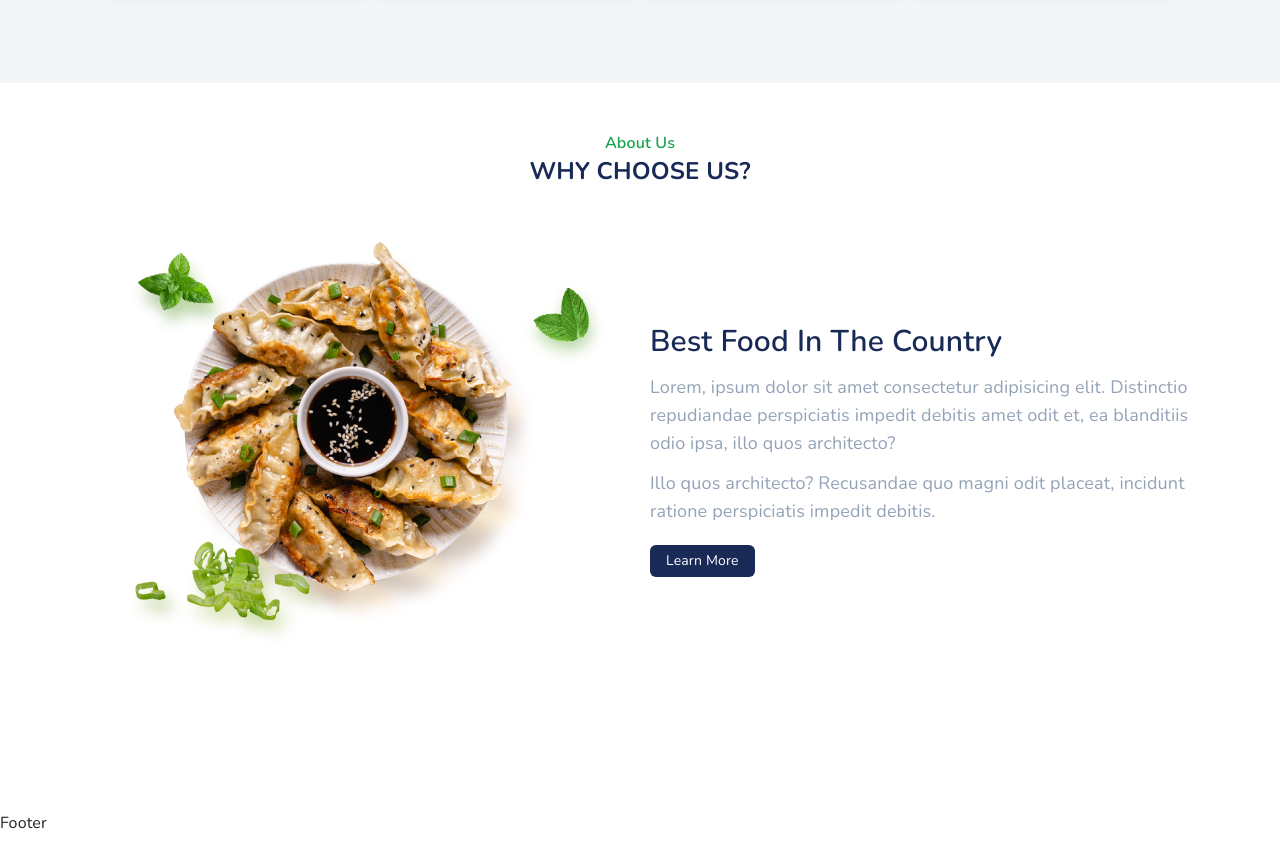
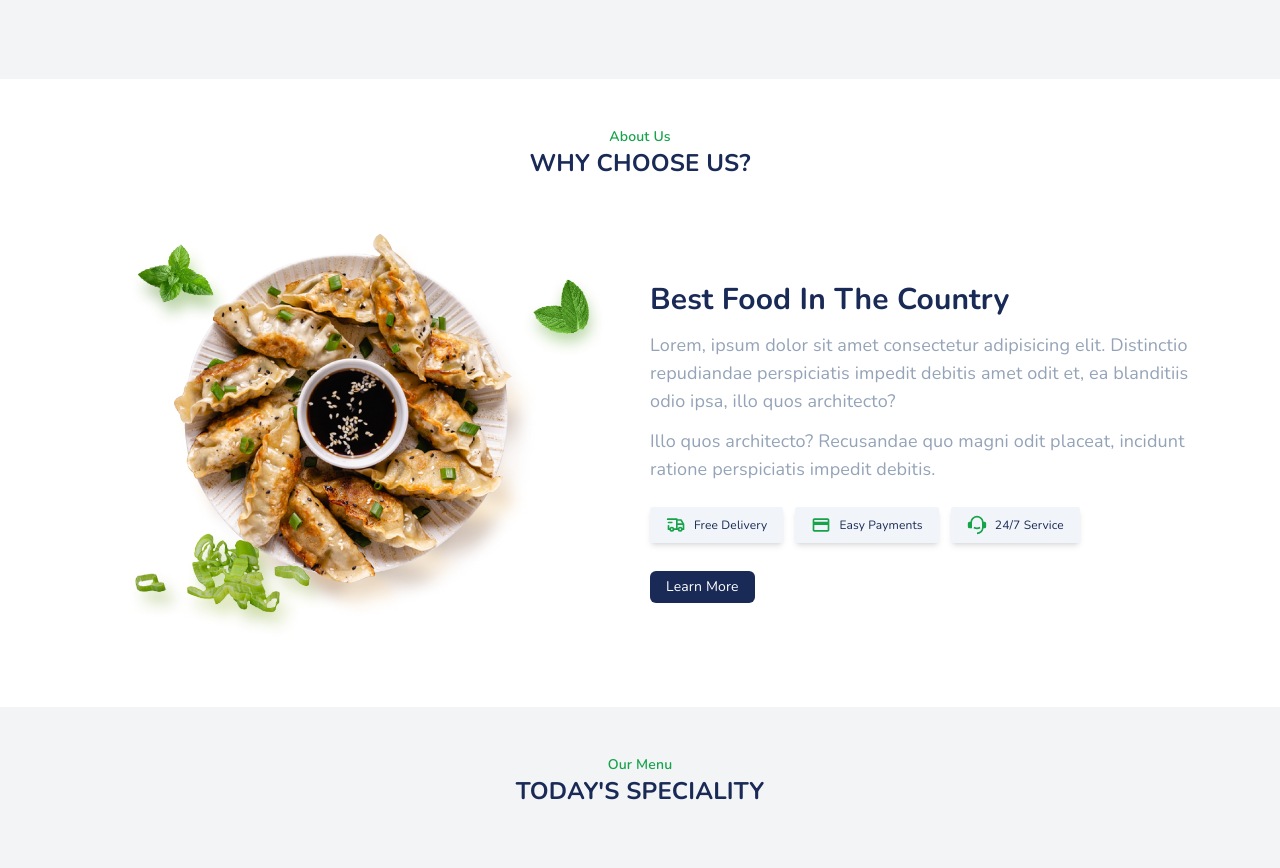
Before and after one commit to gidi-babz/koret-chow, a Next.js app: page / in a window 1280 px wide. Shown: the part 1900-2768 px from the top of the page. Before the commit the page ends 2735 px from the top, so only its background shows below. Built offline with nearby package versions, Linux system fonts and the light colour scheme.

Commit message:
about section done

```diff
--- a/components/Button.js
+++ b/components/Button.js
@@ -2,7 +2,7 @@ const Button = ({ children }) => {
 	return (
 		<button
 			type="button"
-			className="text-sm mt-2 btn rounded-md py-1.5 px-4 cursor-pointer hover:bg-green-700 outline-none z-10"
+			className="text-sm mt-2 btn transition-all duration-300 ease-in rounded-md py-1.5 px-4 cursor-pointer hover:bg-green-700 outline-none z-10"
 		>
 			{children}
 		</button>
--- a/components/SectionHeading.js
+++ b/components/SectionHeading.js
@@ -3,7 +3,7 @@ import React from 'react';
 const SectionHeading = ({ subHeading, heading }) => {
 	return (
 		<div className="text-center">
-			<p className="text-md font-semibold text-green-600">{subHeading}</p>
+			<p className="text-sm font-semibold text-green-600">{subHeading}</p>
 			<h2 className="text-2xl font-bold dishes-heading mb-6">{heading}</h2>
 		</div>
 	);
--- a/pages/index.js
+++ b/pages/index.js
@@ -1,6 +1,7 @@
 import Header from '../components/Header';
 import About from '../sections/About';
 import Dishes from '../sections/Dishes';
+import Menu from '../sections/Menu';
 
 export default function Home() {
 	return (
@@ -8,6 +9,7 @@ export default function Home() {
 			<Header />
 			<Dishes />
 			<About />
+			<Menu />
 		</>
 	);
 }
--- a/sections/About.js
+++ b/sections/About.js
@@ -3,13 +3,16 @@ import Image from 'next/image';
 import { Container } from '@mui/material';
 import SectionHeading from '../components/SectionHeading';
 import Button from '../components/Button';
+import { TbTruckDelivery } from 'react-icons/tb';
+import { MdPayment } from 'react-icons/md';
+import { RiCustomerService2Fill } from 'react-icons/ri';
 
 const About = () => {
 	return (
 		<section id="about" className="bg-white py-12">
 			<Container maxWidth="lg">
 				<SectionHeading subHeading="About Us" heading="WHY CHOOSE US?" />
-				<div className="flex items-center gap-5 mt-12">
+				<div className="flex flex-col lg:flex-row items-center gap-5 mt-12">
 					<div className="flex-1">
 						<Image
 							src="/img/about-img.png"
@@ -19,7 +22,7 @@ const About = () => {
 						/>
 					</div>
 					<div className="flex flex-col justify-start justify-self-start items-start flex-1 gap-3">
-						<h2 className="text-3xl font-semibold about-desc-heading mb-px ">
+						<h2 className="text-3xl sm:self-center lg:self-start font-bold about-desc-heading mb-px ">
 							Best Food In The Country
 						</h2>
 						<p className="text-lg text-slate-400 mb-0">
@@ -31,6 +34,21 @@ const About = () => {
 							Illo quos architecto? Recusandae quo magni odit placeat, incidunt
 							ratione perspiciatis impedit debitis.
 						</p>
+						<div className="flex flex-row flex-wrap justify-center items-center gap-3 mt-3 mb-2">
+							<div className="flex justify-start items-center gap-2 shadow-md py-2 px-4 bg-slate-100 rounded-sm">
+								<TbTruckDelivery className="text-xl text-green-600" />
+								<span className="text-xs about__desc--text">Free Delivery</span>
+							</div>
+							<div className="flex justify-start items-center gap-2 shadow-md py-2 px-4 bg-slate-100 rounded-sm">
+								<MdPayment className="text-xl text-green-600" />
+								<span className="text-xs about__desc--text">Easy Payments</span>
+							</div>
+							<div className="flex justify-start items-center gap-2 shadow-md py-2 px-4 bg-slate-100 rounded-sm">
+								<RiCustomerService2Fill className="text-xl text-green-600" />
+								<span className="text-xs about__desc--text">24/7 Service</span>
+							</div>
+						</div>
+
 						<Button>Learn More</Button>
 					</div>
 				</div>
--- /dev/null
+++ b/sections/Menu.js
@@ -0,0 +1,14 @@
+import { Container } from '@mui/material';
+import SectionHeading from '../components/SectionHeading';
+
+const Menu = () => {
+	return (
+		<section id="menu" className="bg-gray-100 py-12">
+			<Container maxWidth="lg">
+				<SectionHeading subHeading="Our Menu" heading="TODAY'S SPECIALITY" />
+			</Container>
+		</section>
+	);
+};
+
+export default Menu;
--- a/styles/globals.css
+++ b/styles/globals.css
@@ -54,7 +54,8 @@ span.swiper-pagination-bullet.swiper-pagination-bullet-active {
 
 .hero-title,
 .dishes-heading,
-.about-desc-heading {
+.about-desc-heading,
+.about__desc--text {
 	color: var(--black);
 }
 
```
